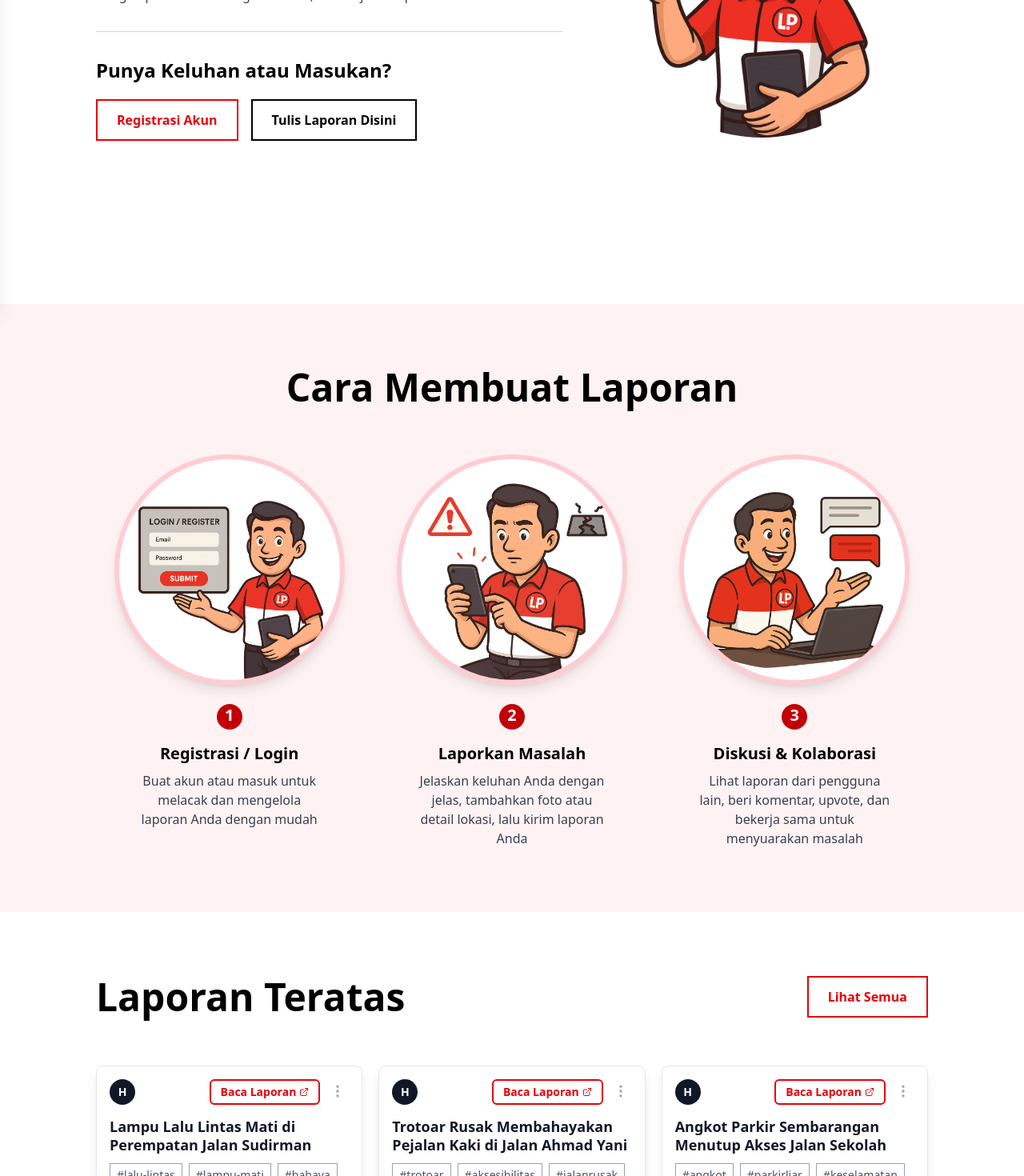
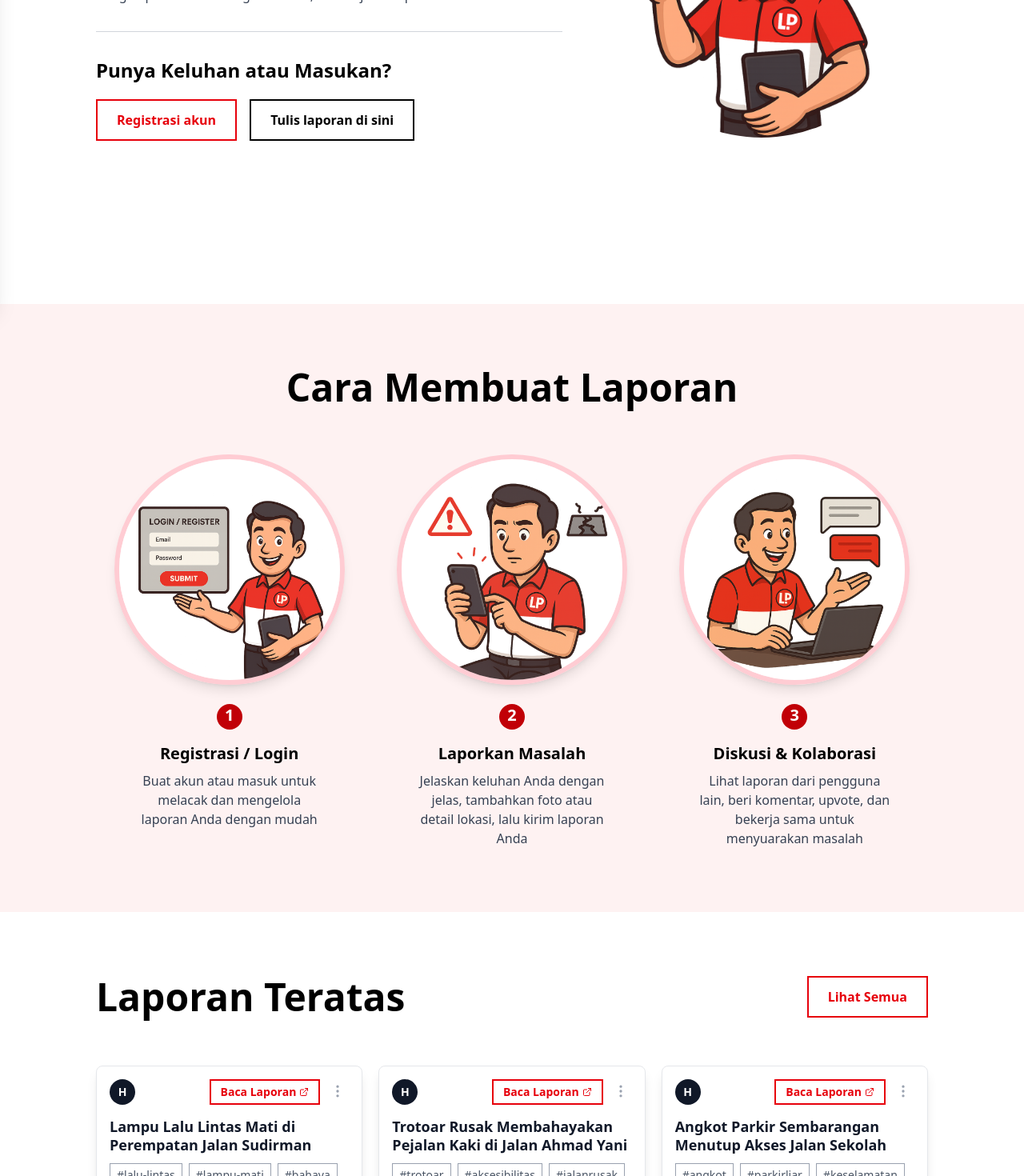
Before and after one commit to MBenedictt/lapor-pak-website, a React (Vite) app: page / in a window 1280 px wide. Shown: the part 420-1890 px from the top of the page at 80% size. Built offline with nearby package versions, Linux system fonts and the light colour scheme.

Commit message:
Minor: teks sesuai KBBI, button kotak

```diff
--- a/src/components/ReportCard.jsx
+++ b/src/components/ReportCard.jsx
@@ -100,7 +100,7 @@ const ReportCard = ({ report }) => {
 
           <div className="flex items-center space-x-2">
              <Link to="/report/detail">
-                <button className=" flex items-center gap-1 cursor-pointer px-3 py-1 border-2 border-red-600 text-red-600 font-semibold rounded-md hover:bg-red-600 hover:text-white transition max-md:rounded-none max-md:w-full text-sm">
+                <button className=" flex items-center gap-1 cursor-pointer px-3 py-1 border-2 border-red-600 text-red-600 font-semibold hover:bg-red-600 hover:text-white transition max-md:rounded-none max-md:w-full text-sm">
                   <span> Baca Laporan </span> <ExternalLink className="w-3 h-3" />
                 </button>
               </Link>
--- a/src/pages/HomePage.jsx
+++ b/src/pages/HomePage.jsx
@@ -72,12 +72,12 @@ const HomePage = () => {
                         <div className="flex max-md:flex-col gap-4 max-sm:justify-center w-full">
                             <Link to="/">
                                 <button className="cursor-pointer px-6 py-3 border-2 border-red-600 text-red-600 font-semibold rounded-none hover:bg-red-600 hover:text-white transition max-md:w-full">
-                                    Registrasi Akun
+                                    Registrasi akun
                                 </button>
                             </Link>
                             <Link to="/">
                                 <button className="cursor-pointer px-6 py-3 border-2 border-black text-black font-semibold rounded-none hover:bg-black hover:text-white transition max-md:w-full">
-                                    Tulis Laporan Disini
+                                    Tulis laporan di sini
                                 </button>
                             </Link>
                         </div>
```
